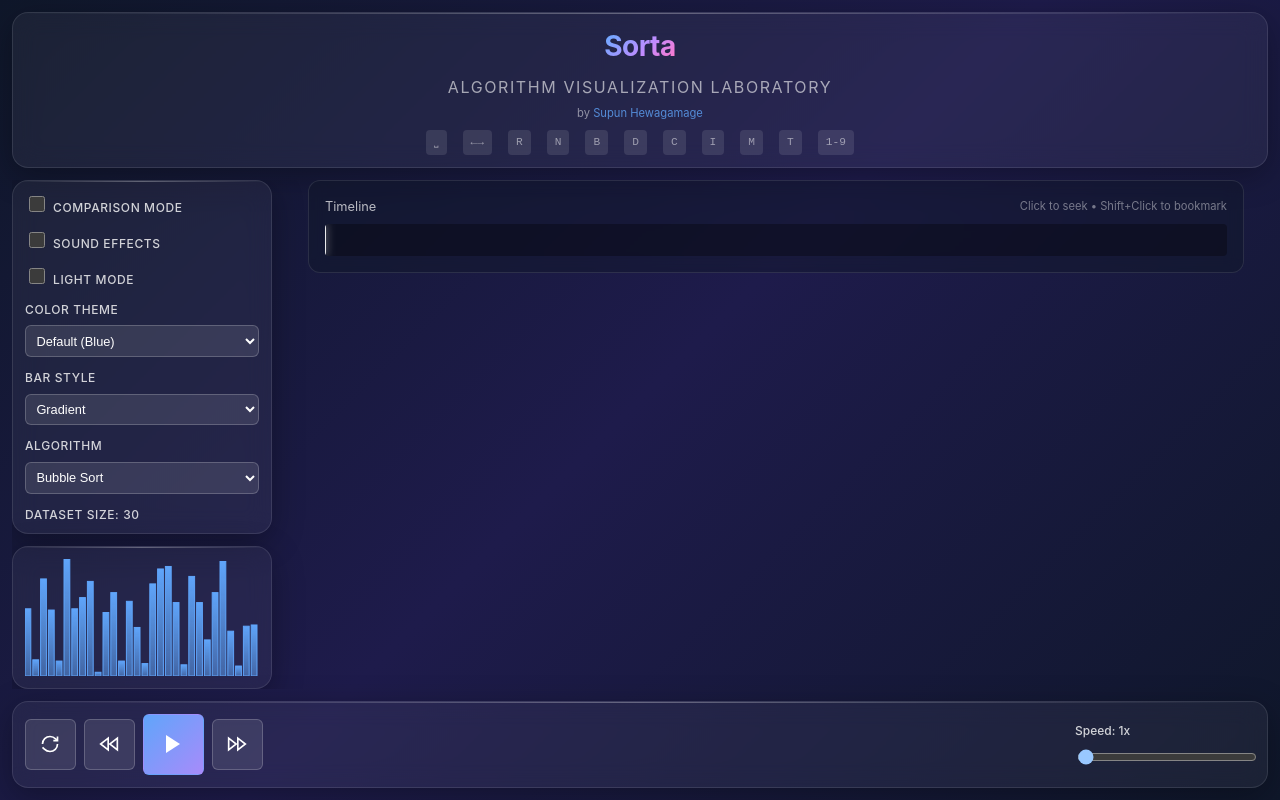
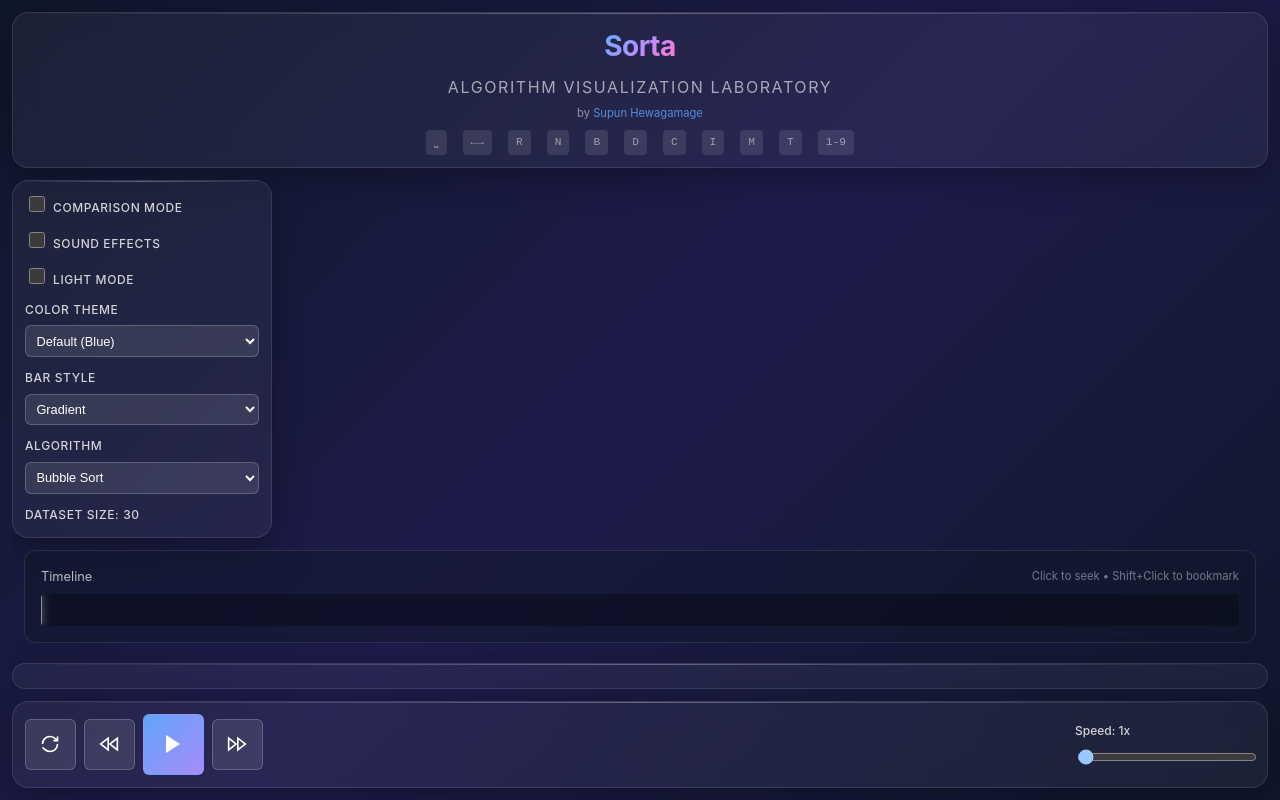
Before and after one commit to supunhg/Sorta, a React (Vite) app: page / in a window 1280 px wide. Built offline with nearby package versions, Linux system fonts and the light colour scheme.

Commit message:
Fix layout structure

```diff
--- a/src/App.css
+++ b/src/App.css
@@ -191,8 +191,8 @@
 
 /* Main Content Layout */
 .main-content {
-  display: grid;
-  grid-template-columns: 260px 1fr;
+  display: flex;
+  flex-direction: column;
   gap: 0.75rem;
   flex: 1;
   margin-bottom: 0.75rem;
@@ -200,7 +200,14 @@
   overflow: hidden;
 }
 
-.main-content.comparison-mode {
+.main-content > .content-grid {
+  display: grid;
+  grid-template-columns: 260px 1fr;
+  gap: 0.75rem;
+  min-height: 0;
+}
+
+.main-content.comparison-mode > .content-grid {
   grid-template-columns: 240px 1fr;
 }
 
@@ -489,6 +496,7 @@ input[type="checkbox"] {
 
 /* Visualizer */
 .visualizer-wrapper {
+  width: 100%;
   padding: 0.75rem;
   display: flex;
   flex-direction: column;
@@ -496,6 +504,7 @@ input[type="checkbox"] {
   justify-content: center;
   min-height: 0;
   overflow: hidden;
+  flex: 1;
 }
 
 .visualizer-container {
@@ -745,12 +754,11 @@ input[type="checkbox"] {
 
 /* Responsive */
 @media (max-width: 1024px) {
-  .main-content {
+  .main-content > .content-grid {
     grid-template-columns: 1fr;
   }
 
   .config-panel {
-    grid-row: 2;
     max-height: 40vh;
   }
 
@@ -919,8 +927,9 @@ input[type="checkbox"] {
 
 /* Timeline */
 .timeline-wrapper {
-  padding: 0 1.5rem;
-  margin-bottom: 1rem;
+  width: 100%;
+  padding: 0 0.75rem;
+  margin-bottom: 0.5rem;
 }
 
 .timeline-container {
--- a/src/App.tsx
+++ b/src/App.tsx
@@ -426,7 +426,8 @@ Total Steps: ${steps.length}`;
       </header>
 
       <main className={`main-content ${comparisonMode ? 'comparison-mode' : ''}`}>
-        <div className="config-panel glass-panel">
+        <div className="content-grid">
+          <div className="config-panel glass-panel">
           <div className="config-section">
             <label>
               <input
@@ -755,6 +756,7 @@ Total Steps: ${steps.length}`;
             )}
           </div>
         </div>
+        </div>
 
         {!comparisonMode && (
           <div className="timeline-wrapper">
```
